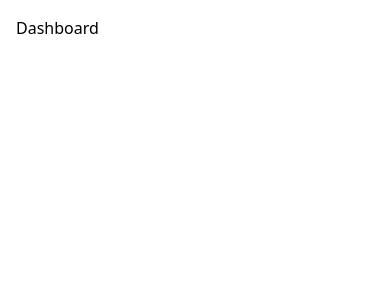
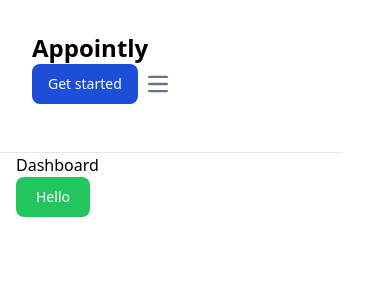
Before and after one commit to ndungu-mbau/phase-2-project-appointly, a React (Vite) app: page /dashboard in a window 390 px wide. Shown: the top 300 px of the page. Built offline with nearby package versions, Linux system fonts and the light colour scheme.

Commit message:
feat: add card, button components

```diff
--- a/package.json
+++ b/package.json
@@ -12,7 +12,9 @@
   "dependencies": {
     "@tabler/icons-react": "^3.3.0",
     "autoprefixer": "^10.4.19",
+    "clsx": "^2.1.1",
     "firebase": "^10.11.1",
+    "prop-types": "^15.8.1",
     "react": "^18.2.0",
     "react-dom": "^18.2.0",
     "react-firebase-hooks": "^5.1.1",
--- /dev/null
+++ b/src/components/button/index.jsx
@@ -0,0 +1,28 @@
+import PropTypes from "prop-types";
+import classnames from "clsx";
+
+export const Button = ({ children, className, variant }) => {
+  const classes = classnames(
+    "text-white font-medium rounded-lg text-sm px-5 py-2.5 me-2 mb-2 focus:outline-none",
+    {
+      "bg-blue-700 hover:bg-blue-800 dark:bg-blue-600 dark:hover:bg-blue-700":
+        variant === "default",
+      " text-sm font-medium text-gray-900 focus:outline-none bg-white rounded-lg  hover:bg-gray-100 hover:text-blue-700 focus:z-10  dark:bg-gray-800 dark:text-gray-400 dark:hover:text-white dark:hover:bg-gray-700":
+        variant === "alternative",
+      "focus:outline-none text-white bg-green-500 font-medium hover:bg-green-600":
+        variant === "success",
+    },
+    className
+  );
+  return (
+    <button type="button" className={classes}>
+      {children}
+    </button>
+  );
+};
+
+Button.propTypes = {
+  children: PropTypes.node,
+  className: PropTypes.string,
+  variant: PropTypes.oneOf(["default", "alternative", "success"]),
+};
--- /dev/null
+++ b/src/components/card/index.jsx
@@ -0,0 +1,46 @@
+import PropTypes from "prop-types";
+
+export const Card = ({ title, description, icon, href, linkText }) => {
+  return (
+    <div className="max-w-sm p-6 bg-white border border-gray-200 rounded-lg shadow dark:bg-gray-800 dark:border-gray-700">
+      {icon}
+      <a href="#">
+        <h5 className="mb-2 text-2xl font-semibold tracking-tight text-gray-900 dark:text-white">
+          {title}
+        </h5>
+      </a>
+      <p className="mb-3 font-normal text-gray-500 dark:text-gray-400">
+        {description}
+      </p>
+      <a
+        href={href}
+        className="inline-flex font-medium items-center text-blue-600 hover:underline"
+      >
+        {linkText}
+        <svg
+          className="w-3 h-3 ms-2.5 rtl:rotate-[270deg]"
+          aria-hidden="true"
+          xmlns="http://www.w3.org/2000/svg"
+          fill="none"
+          viewBox="0 0 18 18"
+        >
+          <path
+            stroke="currentColor"
+            strokeLinecap="round"
+            strokeLinejoin="round"
+            strokeWidth="2"
+            d="M15 11v4.833A1.166 1.166 0 0 1 13.833 17H2.167A1.167 1.167 0 0 1 1 15.833V4.167A1.166 1.166 0 0 1 2.167 3h4.618m4.447-2H17v5.768M9.111 8.889l7.778-7.778"
+          />
+        </svg>
+      </a>
+    </div>
+  );
+};
+
+Card.propTypes = {
+  title: PropTypes.string,
+  description: PropTypes.string,
+  icon: PropTypes.node,
+  href: PropTypes.string,
+  linkText: PropTypes.string,
+};
--- /dev/null
+++ b/src/components/navbar/index.jsx
@@ -0,0 +1,50 @@
+import { Link } from "react-router-dom";
+
+export const Navbar = () => {
+  return (
+    <nav className="bg-white dark:bg-gray-800 w-full border-b border-gray-200 dark:border-gray-600 flex-1 -mx-8 -mt-8 p-8">
+      <div className="max-w-screen-xl flex flex-wrap items-center justify-between mx-auto p-4">
+        <Link
+          href="/"
+          className="flex items-center space-x-3 rtl:space-x-reverse"
+        >
+          <span className="self-center text-2xl font-semibold whitespace-nowrap dark:text-white">
+            Appointly
+          </span>
+        </Link>
+        <div className="flex">
+          <button
+            type="button"
+            className="text-white bg-blue-700 hover:bg-blue-800 focus:ring-4 focus:outline-none focus:ring-blue-300 font-medium rounded-lg text-sm px-4 py-2 text-center dark:bg-blue-600 dark:hover:bg-blue-700 dark:focus:ring-blue-800"
+          >
+            Get started
+          </button>
+          <button
+            data-collapse-toggle="navbar-sticky"
+            type="button"
+            className="inline-flex items-center p-2 w-10 h-10 justify-center text-sm text-gray-500 rounded-lg md:hidden hover:bg-gray-100 focus:outline-none focus:ring-2 focus:ring-gray-200 dark:text-gray-400 dark:hover:bg-gray-700 dark:focus:ring-gray-600"
+            aria-controls="navbar-sticky"
+            aria-expanded="false"
+          >
+            <span className="sr-only">Open main menu</span>
+            <svg
+              className="w-5 h-5"
+              aria-hidden="true"
+              xmlns="http://www.w3.org/2000/svg"
+              fill="none"
+              viewBox="0 0 17 14"
+            >
+              <path
+                stroke="currentColor"
+                strokeLinecap="round"
+                strokeLinejoin="round"
+                strokeWidth="2"
+                d="M1 1h15M1 7h15M1 13h15"
+              />
+            </svg>
+          </button>
+        </div>
+      </div>
+    </nav>
+  );
+};
--- a/src/components/sidebar/index.jsx
+++ b/src/components/sidebar/index.jsx
@@ -18,6 +18,10 @@ export const Sidebar = () => {
       aria-label="Sidebar"
     >
       <div className="h-full px-3 py-4 overflow-y-auto bg-gray-50 dark:bg-gray-800">
+        <h1 className="text-4xl font-bold text-gray-900 dark:text-white p-4 mb-6">
+          Appointly
+        </h1>
+        <hr className="mb-6" />
         <ul className="space-y-2 font-medium">
           {LINKS.map((link) => {
             return (
--- a/src/layouts/dashboard-layout/index.jsx
+++ b/src/layouts/dashboard-layout/index.jsx
@@ -1,11 +1,13 @@
 import { Outlet } from "react-router-dom";
 import { Sidebar } from "../../components/sidebar";
+import { Navbar } from "../../components/navbar";
 
 export const DashboardLayout = () => {
   return (
     <div className="flex">
       <Sidebar />
-      <div className="p-4 sm:ml-64">
+      <div className="p-4 sm:ml-64 flex flex-col flex-1">
+        <Navbar />
         <Outlet />
       </div>
     </div>
--- a/src/pages/dashboard/index.jsx
+++ b/src/pages/dashboard/index.jsx
@@ -1,7 +1,10 @@
+import { Button } from "../../components/button";
+
 export const Dashboard = () => {
   return (
     <div>
       <h1>Dashboard</h1>
+      <Button variant="success">Hello</Button>
     </div>
   );
 };
```
Also changed, not shown: 1 other file (tests, documents, lock files or other folders).
